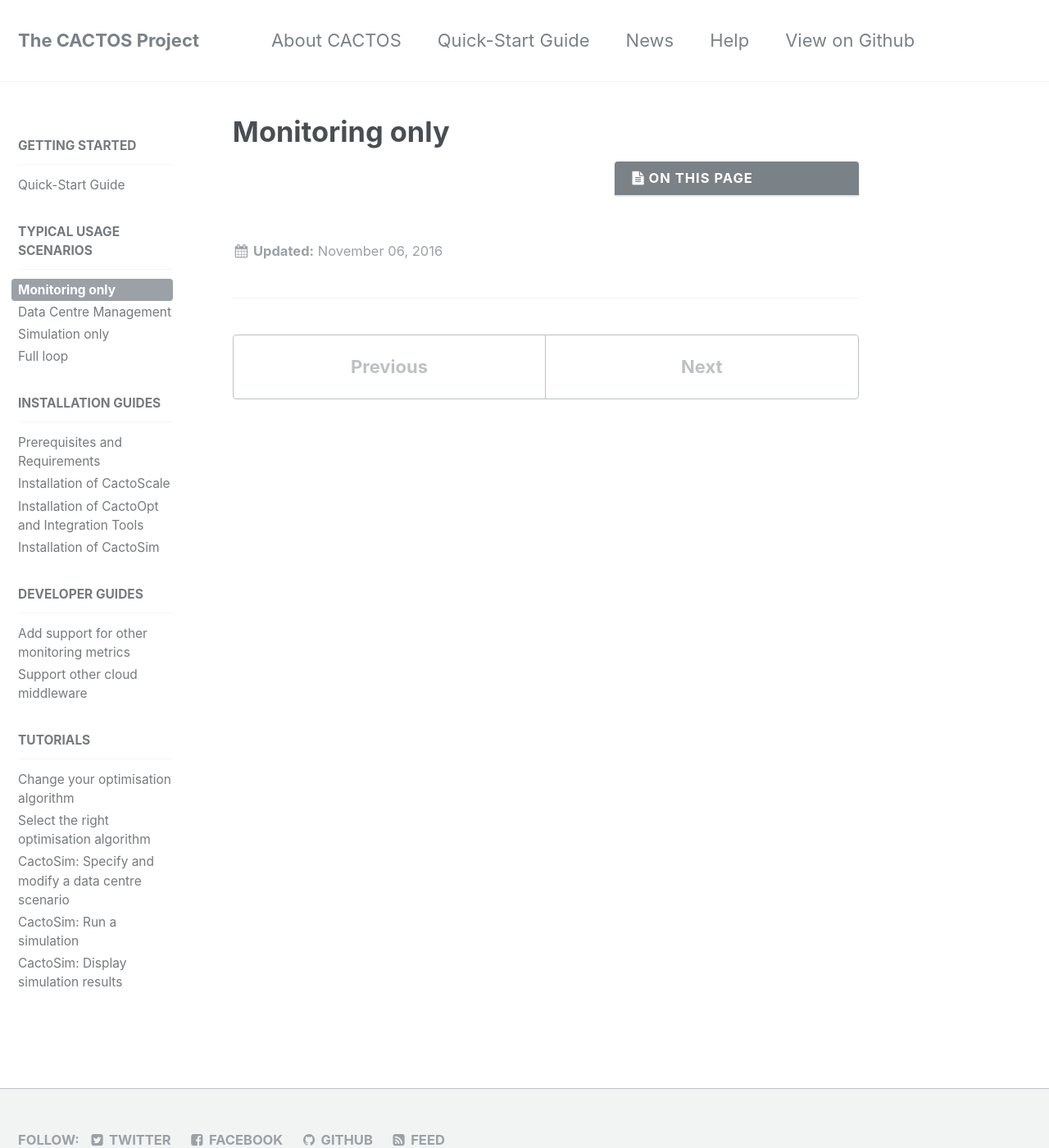
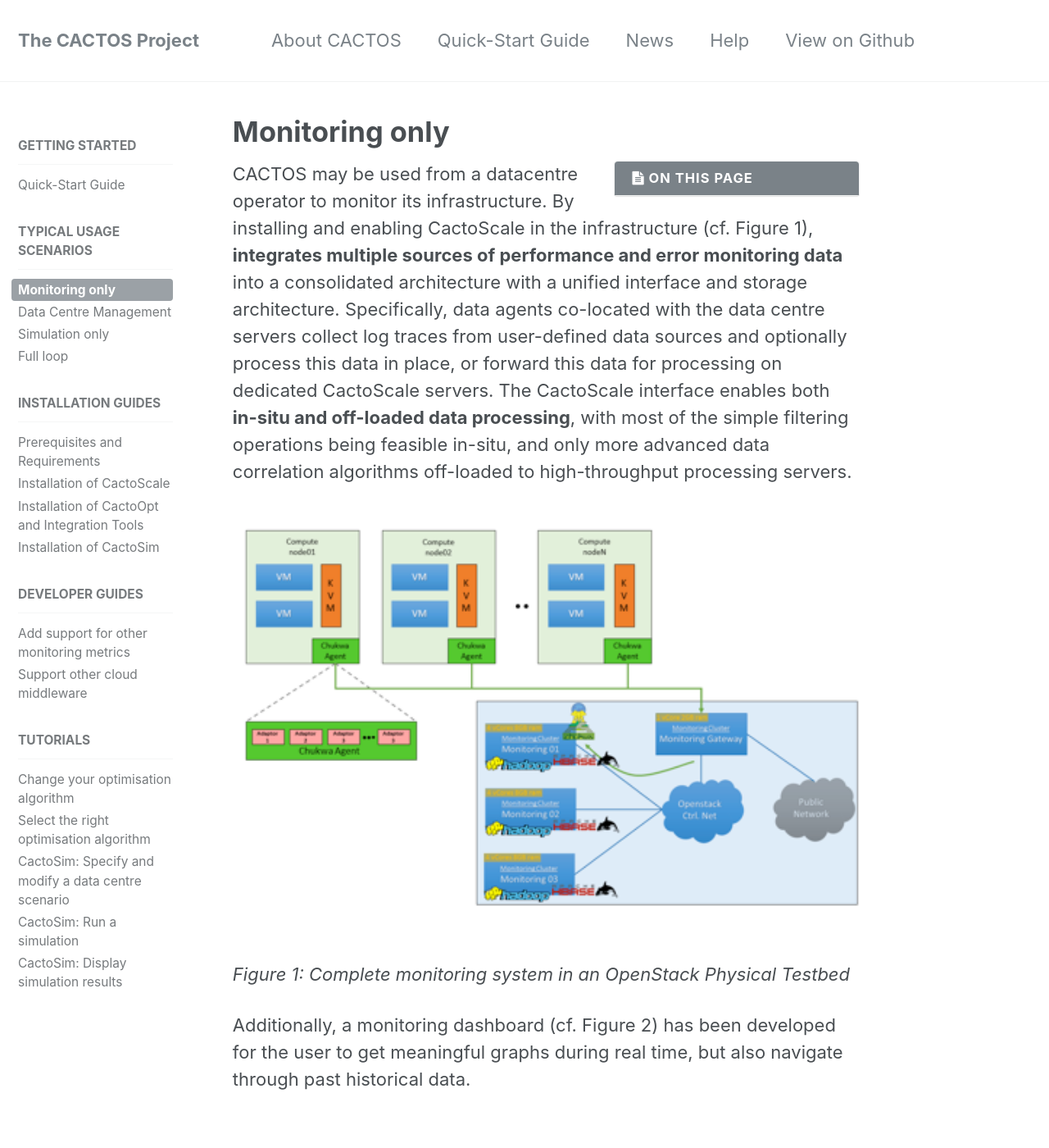
Before and after one commit to cactos/cactos.github.io, a Jekyll site: the page built from _docs/02_monitoring-only.md, in a window 1280 px wide and 1400 px high. Shown: the whole window at 82% size. Built offline with Jekyll 4.4.1, drawn with Linux system fonts in a browser that asks for light colours; some of the changed text lies outside the part shown.

Commit message:
Add monitoring only section.

```diff
--- a/_docs/02_monitoring-only.md
+++ b/_docs/02_monitoring-only.md
@@ -6,3 +6,18 @@ permalink: /docs/scenarios/monitoring-only/
 {% include base_path %}
 
 {% include toc %}
+
+CACTOS may be used from a datacentre operator to monitor its infrastructure. By installing and enabling CactoScale in the infrastructure (cf. Figure 1), **integrates multiple sources of performance and error monitoring data**
+into a consolidated architecture with a unified interface and storage architecture. Specifically, data agents co-located with the data centre servers collect log traces from user-defined data sources and
+optionally process this data in place, or forward this data for processing on dedicated CactoScale servers. The CactoScale interface enables both **in-situ and off-loaded data processing**, with most of the
+simple filtering operations being feasible in-situ, and only more advanced data correlation algorithms off-loaded to high-throughput processing servers.
+
+<figure>
+  <img src="{{ base_path }}/assets/images/cactoscale_openstack.png" alt="CACTOS Monitoring System">
+</figure>
+*Figure 1: Complete monitoring system in an OpenStack Physical Testbed*
+
+Additionally, a monitoring dashboard (cf. Figure 2) has been developed for the user to get meaningful graphs during real time, but also navigate through past historical data.
+
+{% include gallery %}
+*Figure 2: Snapshots of the Monitoring Dashboard*
```
Also changed, not shown: _data/gallery.yml (added, +8 -0 lines), assets/images/cactoscale_openstack.png (added), assets/images/dashboard_1.PNG (added), assets/images/dashboard_2.PNG (added).
